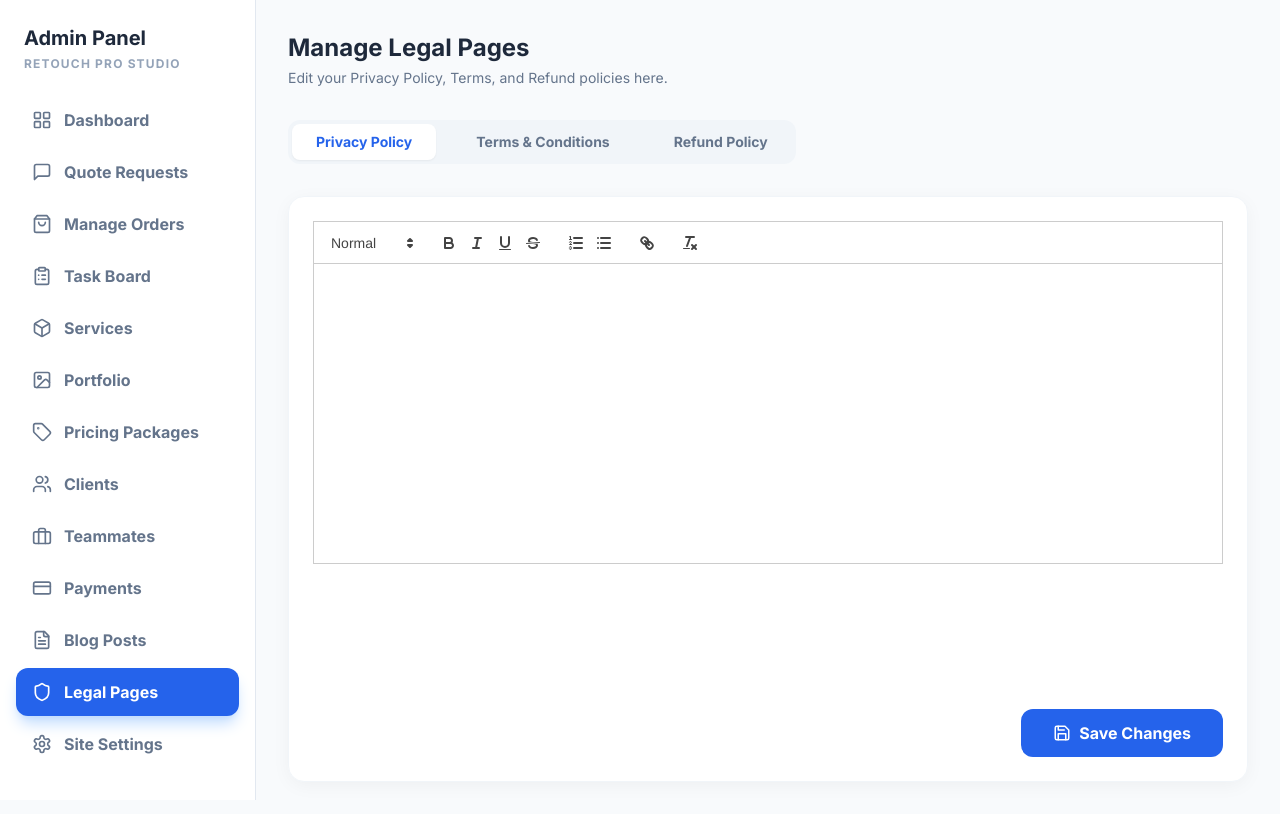
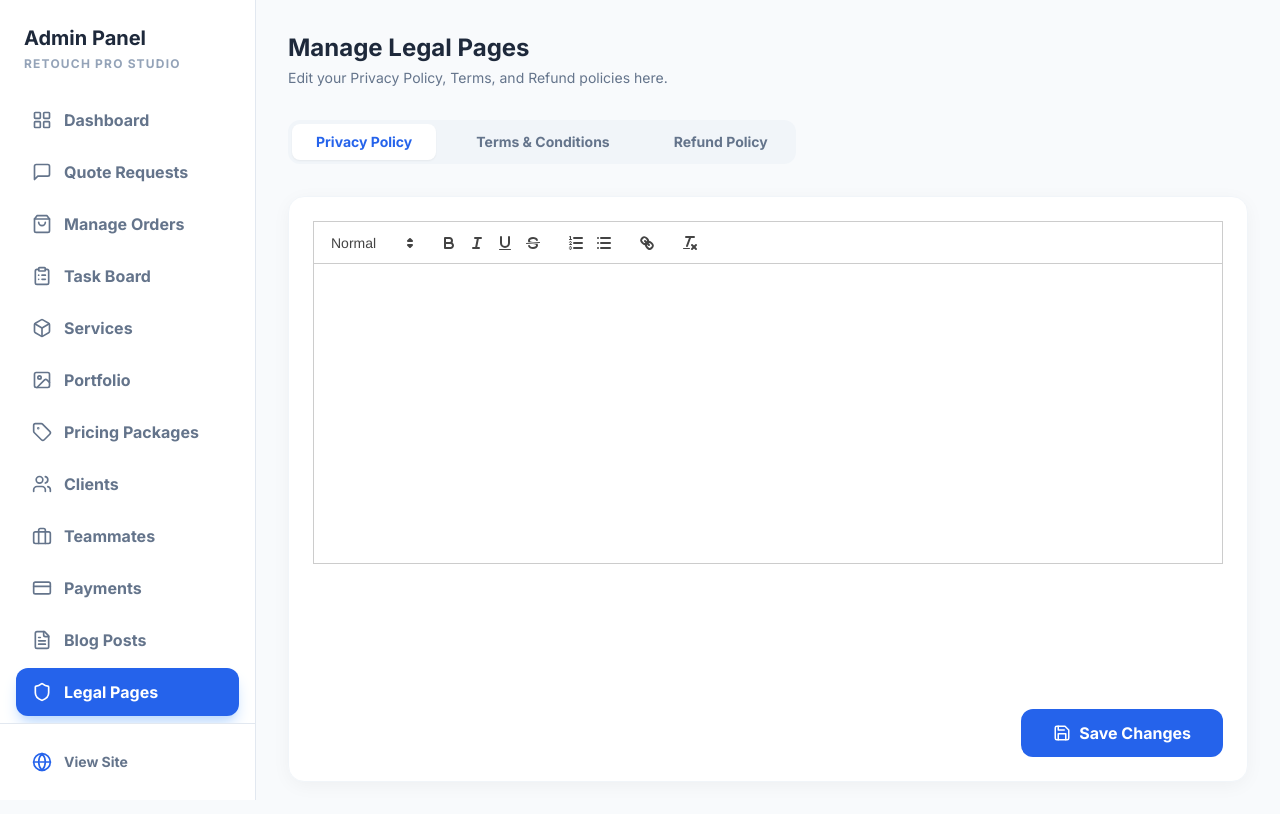
Before and after one commit to enamul-mahian/retouch-pro-studio, a React (Vite) app: page /admin/legal in a window 1280 px wide. Built offline with nearby package versions, Linux system fonts and the light colour scheme; no server answers; the database is empty.

Commit message:
Fixed missing useNavigate and Outlet imports in DashboardLayout

```diff
--- a/src/components/layout/AdminLayout.tsx
+++ b/src/components/layout/AdminLayout.tsx
@@ -1,4 +1,4 @@
-import { NavLink, Outlet } from 'react-router-dom';
+import { NavLink, Outlet, Link } from 'react-router-dom';
 import {
   LayoutGrid,
   MessageSquare,
@@ -12,7 +12,8 @@ import {
   FileText,
   Settings,
   Shield,
-  Briefcase
+  Briefcase,
+  Globe // নতুন আইকন
 } from 'lucide-react';
 
 const AdminLayout = () => {
@@ -20,7 +21,7 @@ const AdminLayout = () => {
     { path: '/admin', label: 'Dashboard', icon: LayoutGrid },
     { path: '/admin/quotes', label: 'Quote Requests', icon: MessageSquare },
     { path: '/admin/orders', label: 'Manage Orders', icon: ShoppingBag },
-    { path: '/admin/tasks', label: 'Task Board', icon: ClipboardList }, // নতুন মেনু যোগ করা হলো
+    { path: '/admin/tasks', label: 'Task Board', icon: ClipboardList },
     { path: '/admin/services', label: 'Services', icon: Box },
     { path: '/admin/portfolio', label: 'Portfolio', icon: Image },
     { path: '/admin/pricing', label: 'Pricing Packages', icon: Tag },
@@ -33,7 +34,7 @@ const AdminLayout = () => {
   ];
 
   return (
-    <div className="min-h-screen bg-slate-50 dark:bg-slate-950 flex">
+    <div className="min-h-screen bg-slate-50 dark:bg-slate-950 flex font-sans">
       {/* Sidebar */}
       <aside className="w-64 bg-white dark:bg-slate-900 border-r border-slate-200 dark:border-slate-800 hidden md:flex flex-col fixed inset-y-0 z-10">
         <div className="p-6">
@@ -41,7 +42,7 @@ const AdminLayout = () => {
           <p className="text-xs text-slate-400 font-bold uppercase tracking-widest mt-1">Retouch Pro Studio</p>
         </div>
 
-        <nav className="flex-1 px-4 pb-6 space-y-1 overflow-y-auto">
+        <nav className="flex-1 px-4 space-y-1 overflow-y-auto pb-4">
           {menuItems.map((item) => (
             <NavLink
               key={item.path}
@@ -60,6 +61,17 @@ const AdminLayout = () => {
             </NavLink>
           ))}
         </nav>
+
+        {/* Bottom Section - View Site Option */}
+        <div className="p-4 border-t border-slate-200 dark:border-slate-800">
+          <Link
+            to="/"
+            className="flex items-center gap-3 px-4 py-3 rounded-xl font-bold text-sm text-slate-500 dark:text-slate-400 hover:bg-slate-100 dark:hover:bg-slate-800 transition-all w-full"
+          >
+            <Globe size={20} className="text-primary-600 dark:text-primary-400" />
+            View Site
+          </Link>
+        </div>
       </aside>
 
       {/* Main Content */}
--- a/src/components/layout/DashboardLayout.tsx
+++ b/src/components/layout/DashboardLayout.tsx
@@ -1,5 +1,5 @@
 import { useState } from 'react';
-import { NavLink, Outlet, Link, useNavigate } from 'react-router-dom';
+import { Link, NavLink, useNavigate, Outlet } from 'react-router-dom'; // useNavigate এবং Outlet ইম্পোর্ট করা হলো
 import {
   LayoutGrid,
   FileText,
@@ -8,10 +8,11 @@ import {
   CreditCard,
   User,
   LogOut,
-  Briefcase, // টাস্ক আইকন
+  Briefcase,
   ChevronRight,
   Menu,
-  X
+  X,
+  Globe
 } from 'lucide-react';
 import { useAuth } from '../../hooks/useAuth';
 
@@ -29,14 +30,14 @@ const DashboardLayout = () => {
     { path: '/dashboard', label: 'Overview', icon: LayoutGrid, end: true },
     { path: '/dashboard/quotes', label: 'My Quotes', icon: FileText },
     { path: '/dashboard/orders', label: 'My Orders', icon: ShoppingBag },
-    { path: '/dashboard/tasks', label: 'My Tasks', icon: Briefcase }, // নতুন টিম টাস্ক মেনু
+    { path: '/dashboard/tasks', label: 'My Tasks', icon: Briefcase },
     { path: '/dashboard/files', label: 'My Files', icon: Folder },
     { path: '/dashboard/payments', label: 'Payments', icon: CreditCard },
     { path: '/dashboard/profile', label: 'Profile Settings', icon: User },
   ];
 
   return (
-    <div className="min-h-screen bg-slate-50 dark:bg-slate-950 flex flex-col lg:flex-row">
+    <div className="min-h-screen bg-slate-50 dark:bg-slate-950 flex flex-col lg:flex-row font-sans">
 
       {/* Sidebar - Desktop */}
       <aside className="hidden lg:flex w-72 bg-white dark:bg-slate-900 border-r border-slate-200 dark:border-slate-800 flex-col sticky top-0 h-screen">
@@ -73,7 +74,15 @@ const DashboardLayout = () => {
           ))}
         </nav>
 
-        <div className="p-6 border-t border-slate-100 dark:border-slate-800">
+        {/* Bottom Section - View Site & Sign Out */}
+        <div className="p-6 border-t border-slate-100 dark:border-slate-800 space-y-2">
+          <Link
+            to="/"
+            className="w-full flex items-center gap-3 px-4 py-3.5 rounded-2xl font-bold text-sm text-slate-600 dark:text-slate-300 hover:bg-slate-50 dark:hover:bg-slate-800 transition-all"
+          >
+            <Globe size={20} className="text-primary-600" />
+            View Site
+          </Link>
           <button
             onClick={handleLogout}
             className="w-full flex items-center gap-3 px-4 py-3.5 rounded-2xl font-bold text-sm text-red-500 hover:bg-red-50 dark:hover:bg-red-900/20 transition-all"
@@ -94,7 +103,7 @@ const DashboardLayout = () => {
 
       {/* Mobile Menu Overlay */}
       {isMobileMenuOpen && (
-        <div className="lg:hidden fixed inset-0 z-50 bg-white dark:bg-slate-900 pt-20 px-6 animate-in slide-in-from-top-10">
+        <div className="lg:hidden fixed inset-0 z-50 bg-white dark:bg-slate-900 pt-20 px-6 animate-in slide-in-from-top-10 flex flex-col justify-between pb-8">
            <nav className="space-y-2">
               {menuItems.map((item) => (
                 <NavLink
@@ -107,10 +116,20 @@ const DashboardLayout = () => {
                   {item.label}
                 </NavLink>
               ))}
-              <button onClick={handleLogout} className="w-full flex items-center gap-3 px-4 py-4 rounded-xl font-bold text-red-500">
+           </nav>
+
+           <div className="space-y-2 pt-4 border-t dark:border-slate-800">
+             <Link
+                to="/"
+                onClick={() => setIsMobileMenuOpen(false)}
+                className="flex items-center justify-center gap-3 px-4 py-4 rounded-xl font-bold text-slate-700 dark:text-slate-300 bg-slate-50 dark:bg-slate-800"
+              >
+                <Globe size={20} className="text-primary-600" /> View Site
+              </Link>
+              <button onClick={handleLogout} className="w-full flex items-center justify-center gap-3 px-4 py-4 rounded-xl font-bold text-red-500 bg-red-50 dark:bg-red-950/20">
                 <LogOut size={20} /> Logout
               </button>
-           </nav>
+           </div>
         </div>
       )}
 
```
